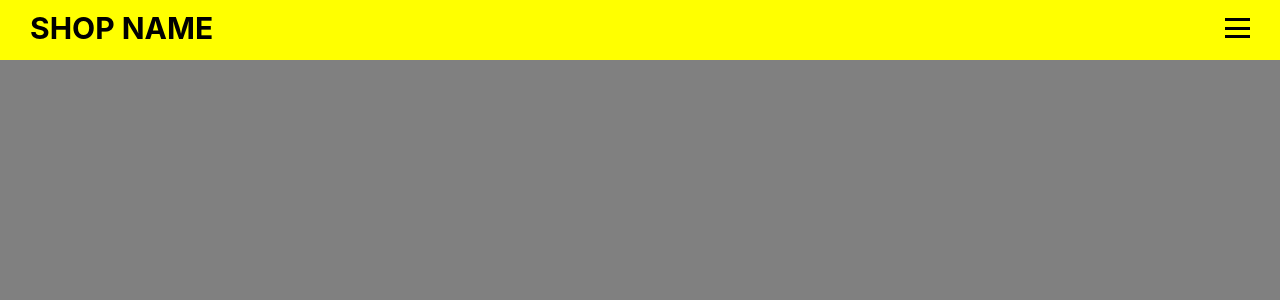
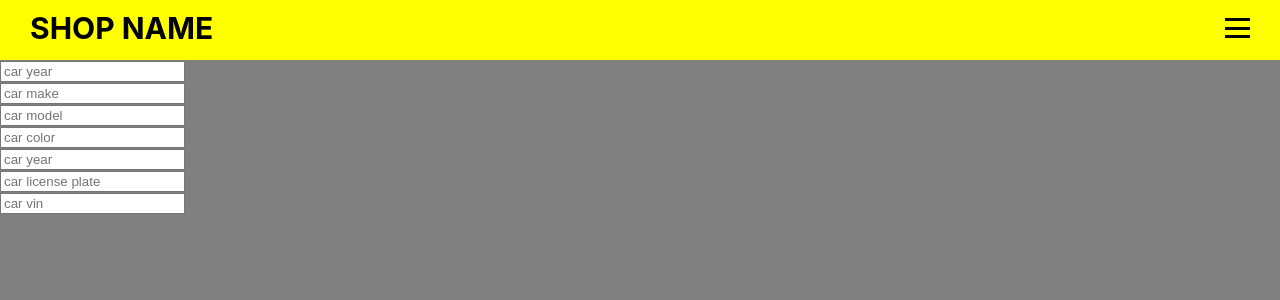
Before and after one commit to jsncorn/work-order, a React (Create React App) app in the folder client/: page / in a window 1280 px wide. Shown: the top 300 px of the page. Built offline with nearby package versions, Linux system fonts and the light colour scheme.

Commit message:
began basic form

```diff
--- a/client/src/components/orderForm/orderForm.jsx
+++ b/client/src/components/orderForm/orderForm.jsx
@@ -1,10 +1,39 @@
 import React from 'react';
 
 const Orderform = () => {
+
+    const handleFormSubmit = async (e) => {
+        e.preventDefault();
+    }
+
     return (
-        <div>
+        <div className='wrapper'>
 
-        <h3>Create New Order</h3>
+            <h3>Create New Order</h3>
+            <form className='left flex-row justify-center justify-space-between-md align-center' onSubmit={ handleFormSubmit }>
+                <div className='col-12'>
+                    <input name="carYear" placeholder="car year" />
+                </div>
+                <div className='col-12'>
+                    <input name="carMake" placeholder="car make" />
+                </div>
+                <div className='col-12'>
+                    <input name="carModel" placeholder="car model" />
+                </div>
+                <div className='col-12'>
+                    <input name="carColor" placeholder="car color" />
+                </div>
+                <div className='col-12'>
+                    <input name="carYear" placeholder="car year" />
+                </div>
+                <div className='col-12'>
+    <input name="carPlate" placeholder="car license plate"/>
+    </div>
+    <div className='col-12'>
+    <input name="carVin" placeholder="car vin"/>
+    </div>
+
+            </form>
 
 
         </div>
--- a/client/src/components/orderForm/orderForm.scss
+++ b/client/src/components/orderForm/orderForm.scss
@@ -0,0 +1,3 @@
+:root {
+
+}
```
